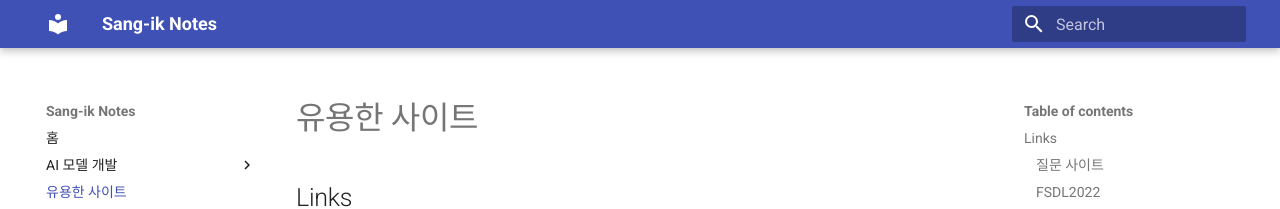
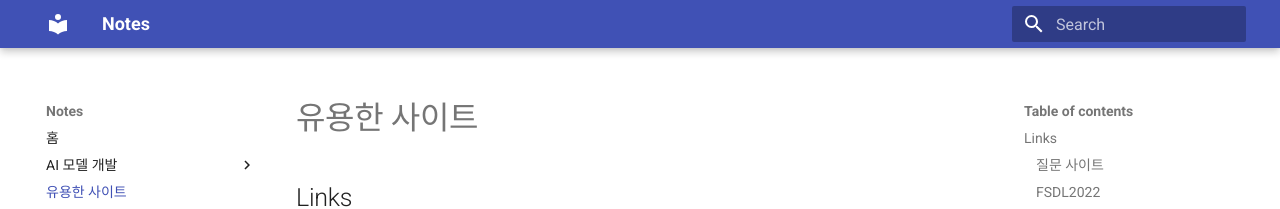
Before and after one commit to zoro0rkd/zoro0rkd.github.io, an MkDocs documentation site: the page built from docs/유용한-사이트.md, in a window 1280 px wide. Shown: the top 209 px of the page. Built offline with MkDocs 1.6.1 and Material for MkDocs 9.7.7, drawn with Linux system fonts in a browser that asks for light colours.

Commit message:
이름 변경

```diff
--- a/mkdocs.yml
+++ b/mkdocs.yml
@@ -1,4 +1,4 @@
-site_name: Sang-ik Notes
+site_name: Notes
 site_url: https://zoro0rkd.github.io/
 theme:
   name: material
```
